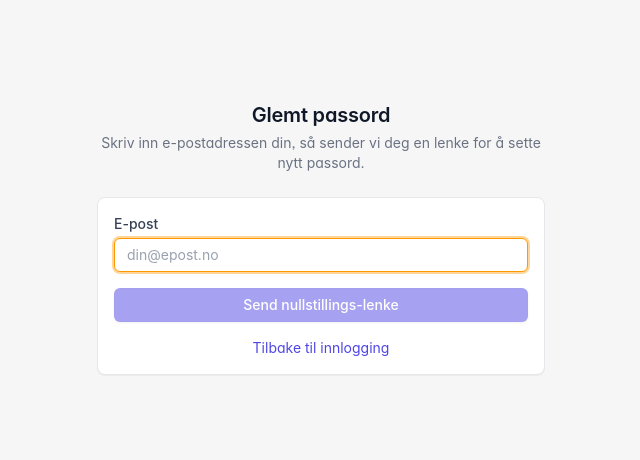
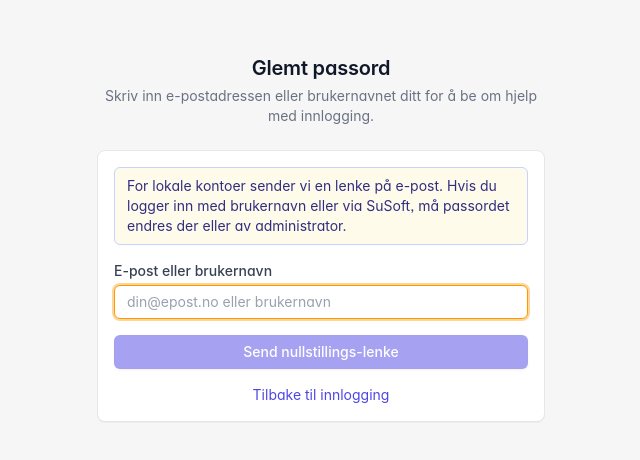
Before and after one commit to AdvaniaPOS/bakeri, a React (Vite) app in the folder frontend/: page /glemt-passord in a window 1280 px wide. Shown: the part 162-622 px from the top of the page, without its empty margins (319-959 px from the left). Built offline with nearby package versions, Linux system fonts and the light colour scheme.

Commit message:
Fix forgot-password flow for SuSoft usernames

```diff
--- a/frontend/src/pages/ForgotPassword.jsx
+++ b/frontend/src/pages/ForgotPassword.jsx
@@ -10,6 +10,8 @@ export default function ForgotPassword() {
   const [submitting, setSubmitting] = useState(false);
   const [done, setDone] = useState(false);
   const [error, setError] = useState(null);
+  const [doneMessage, setDoneMessage] = useState('');
+  const helpText = 'For lokale kontoer sender vi en lenke på e-post. Hvis du logger inn med brukernavn eller via SuSoft, må passordet endres der eller av administrator.';
 
   const handleSubmit = async (e) => {
     e.preventDefault();
@@ -19,11 +21,13 @@ export default function ForgotPassword() {
       const resp = await fetch('/api/v1/auth/forgot-password', {
         method: 'POST',
         headers: { 'Content-Type': 'application/json' },
-        body: JSON.stringify({ email }),
+        body: JSON.stringify({ email: email.trim() }),
       });
       if (!resp.ok && resp.status !== 202) {
         throw new Error('Noe gikk galt — prøv igjen om litt.');
       }
+      const data = await resp.json().catch(() => null);
+      setDoneMessage(data?.message || 'Hvis innloggingen din er lokal, har vi sendt en lenke for nullstilling.');
       setDone(true);
     } catch (err) {
       setError(err.message);
@@ -38,15 +42,17 @@ export default function ForgotPassword() {
         <div className="text-center mb-6">
           <h1 className="text-xl font-semibold text-gray-900">Glemt passord</h1>
           <p className="mt-1 text-sm text-gray-500">
-            Skriv inn e-postadressen din, så sender vi deg en lenke for å sette nytt passord.
+            Skriv inn e-postadressen eller brukernavnet ditt for å be om hjelp med innlogging.
           </p>
         </div>
         <div className="card">
           {done ? (
             <div className="space-y-4">
               <div className="bg-green-50 border border-green-200 text-green-800 px-3 py-2 rounded-md text-sm">
-                Hvis e-posten finnes i systemet, har vi sendt en lenke for nullstilling. Sjekk innboksen
-                (og spam-mappen). Lenken er gyldig i 1 time.
+                {doneMessage}
+              </div>
+              <div className="bg-amber-50 border border-amber-200 text-amber-900 px-3 py-2 rounded-md text-sm">
+                {helpText}
               </div>
               <Link to="/login" className="btn-primary w-full justify-center">
                 Tilbake til innlogging
@@ -54,6 +60,9 @@ export default function ForgotPassword() {
             </div>
           ) : (
             <form onSubmit={handleSubmit} className="space-y-4">
+              <div className="bg-amber-50 border border-amber-200 text-amber-900 px-3 py-2 rounded-md text-sm">
+                {helpText}
+              </div>
               {error && (
                 <div className="bg-red-50 border border-red-200 text-red-700 px-3 py-2 rounded-md text-sm">
                   {error}
@@ -61,16 +70,16 @@ export default function ForgotPassword() {
               )}
               <div>
                 <label htmlFor="email" className="block text-sm font-medium text-gray-700 mb-1">
-                  E-post
+                  E-post eller brukernavn
                 </label>
                 <input
                   id="email"
-                  type="email"
+                  type="text"
                   required
                   value={email}
                   onChange={(e) => setEmail(e.target.value)}
                   className="input w-full"
-                  placeholder="din@epost.no"
+                  placeholder="din@epost.no eller brukernavn"
                   autoFocus
                 />
               </div>
```
Also changed, not shown: 2 other files (tests, documents, lock files or other folders).
